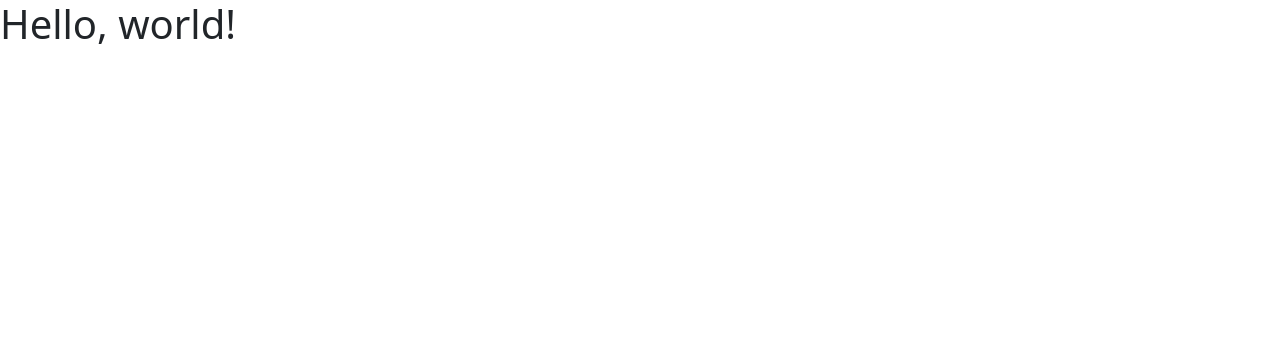
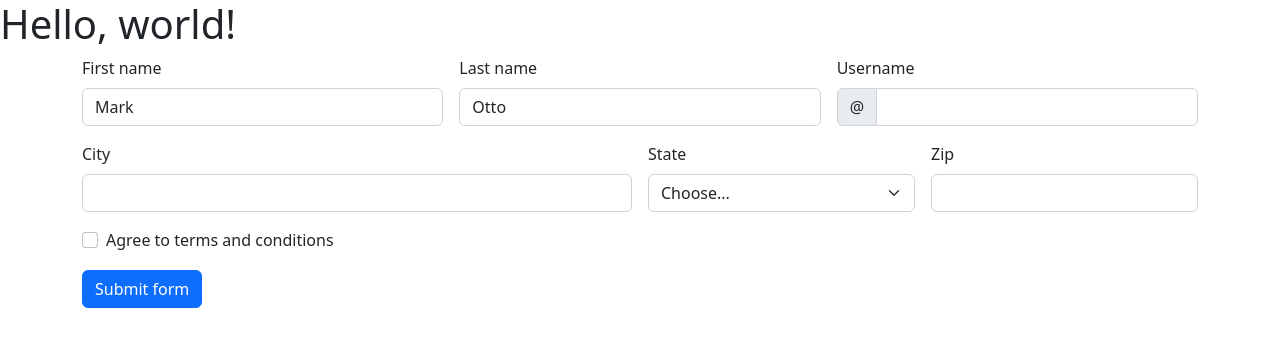
Before and after one commit to kurniarakhmat/centralized-workflow, a plain HTML site: page index.html in a window 1280 px wide. Drawn offline with nearby package versions, Linux system fonts and the light colour scheme.

Commit message:
add validation form

```diff
--- a/index.html
+++ b/index.html
@@ -8,6 +8,72 @@
   </head>
   <body>
     <h1>Hello, world!</h1>
+    <div class="container">
+        <form class="row g-3 needs-validation" novalidate>
+            <div class="col-md-4">
+              <label for="validationCustom01" class="form-label">First name</label>
+              <input type="text" class="form-control" id="validationCustom01" value="Mark" required>
+              <div class="valid-feedback">
+                Looks good!
+              </div>
+            </div>
+            <div class="col-md-4">
+              <label for="validationCustom02" class="form-label">Last name</label>
+              <input type="text" class="form-control" id="validationCustom02" value="Otto" required>
+              <div class="valid-feedback">
+                Looks good!
+              </div>
+            </div>
+            <div class="col-md-4">
+              <label for="validationCustomUsername" class="form-label">Username</label>
+              <div class="input-group has-validation">
+                <span class="input-group-text" id="inputGroupPrepend">@</span>
+                <input type="text" class="form-control" id="validationCustomUsername" aria-describedby="inputGroupPrepend" required>
+                <div class="invalid-feedback">
+                  Please choose a username.
+                </div>
+              </div>
+            </div>
+            <div class="col-md-6">
+              <label for="validationCustom03" class="form-label">City</label>
+              <input type="text" class="form-control" id="validationCustom03" required>
+              <div class="invalid-feedback">
+                Please provide a valid city.
+              </div>
+            </div>
+            <div class="col-md-3">
+              <label for="validationCustom04" class="form-label">State</label>
+              <select class="form-select" id="validationCustom04" required>
+                <option selected disabled value="">Choose...</option>
+                <option>...</option>
+              </select>
+              <div class="invalid-feedback">
+                Please select a valid state.
+              </div>
+            </div>
+            <div class="col-md-3">
+              <label for="validationCustom05" class="form-label">Zip</label>
+              <input type="text" class="form-control" id="validationCustom05" required>
+              <div class="invalid-feedback">
+                Please provide a valid zip.
+              </div>
+            </div>
+            <div class="col-12">
+              <div class="form-check">
+                <input class="form-check-input" type="checkbox" value="" id="invalidCheck" required>
+                <label class="form-check-label" for="invalidCheck">
+                  Agree to terms and conditions
+                </label>
+                <div class="invalid-feedback">
+                  You must agree before submitting.
+                </div>
+              </div>
+            </div>
+            <div class="col-12">
+              <button class="btn btn-primary" type="submit">Submit form</button>
+            </div>
+          </form>
+    </div>
     <script src="https://cdn.jsdelivr.net/npm/bootstrap@5.2.0/dist/js/bootstrap.bundle.min.js" integrity="sha384-A3rJD856KowSb7dwlZdYEkO39Gagi7vIsF0jrRAoQmDKKtQBHUuLZ9AsSv4jD4Xa" crossorigin="anonymous"></script>
   </body>
 </html>
```
